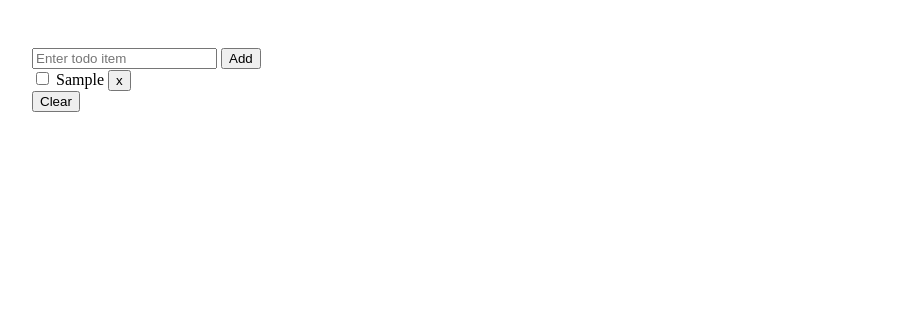
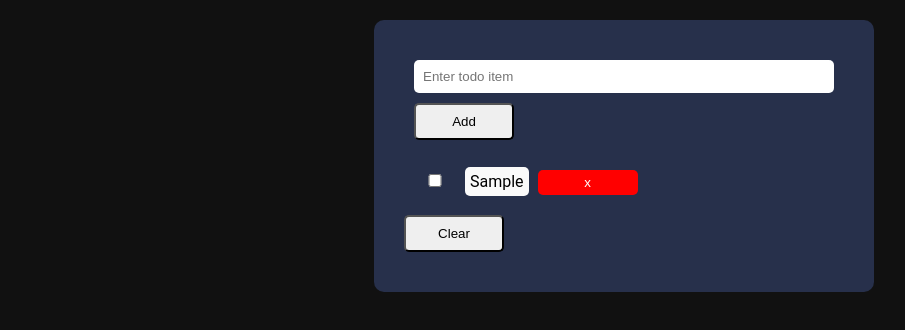
Before and after one commit to Manuel-co/Alpine.js-ToDo-List, a plain HTML site: page index.html in a window 1280 px wide. Both pictures are taken after typing "Sample" into the empty fields and a click on the button "Add". Shown: the whole page, without its empty margins (16-921 px from the left). Drawn offline with nearby package versions, Linux system fonts and the light colour scheme.

Commit message:
Update style.css

```diff
--- a/style.css
+++ b/style.css
@@ -1,11 +1,56 @@
-.container {
-    position: relative;
-    width: 700px;
-    height: 500px;
-    border-radius: 20px;
-    padding: 40px;
+*{
+    margin: 0;
+    padding: 10px;
     box-sizing: border-box;
 }
-.completed{
+body{
+    color: white;
+    font-family: 'Roboto', sans-serif;
+    background-color: rgb(17, 17, 17);
+}
+.completed {
     text-decoration: line-through;
 }
+.delete {
+    background: red;
+    color: white;
+    border: none;
+    padding: 5px;
+    border-radius: 5px;
+}
+.container{
+    width: 500px;
+    padding: 30px;
+    margin: 0 auto;
+    background-color: rgba(70, 90, 155, 0.425);
+    height: auto;
+    border-radius: 10px;
+}
+.input{
+    width: 100%;
+    padding: 9px;
+    margin-bottom: 10px;
+    border: none;
+    border-radius: 5px;
+}
+input{
+    width: 10%;
+    padding: 9px;
+    margin-bottom: 10px;
+    border-radius: 5px;
+}
+button{
+    width: 100px;
+    padding: 9px;
+    margin-bottom: 10px;
+    border-radius: 5px;
+}
+span{
+    border-color: black;
+    border-radius: 5px;
+    padding: 5px;
+    margin: 5px;
+    background-color: rgb(250, 250, 250);
+    color: black;
+    width: auto;
+}
```
